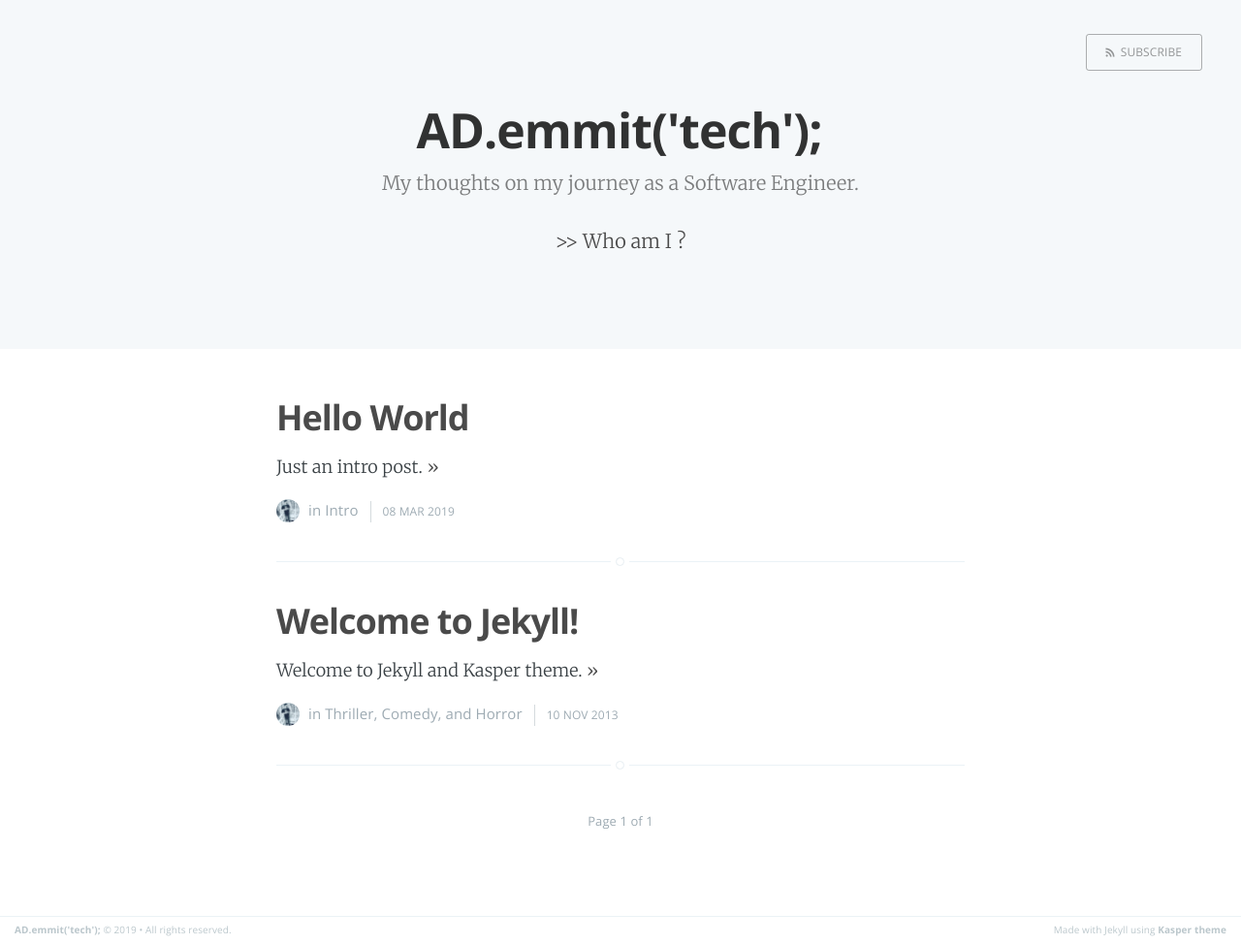
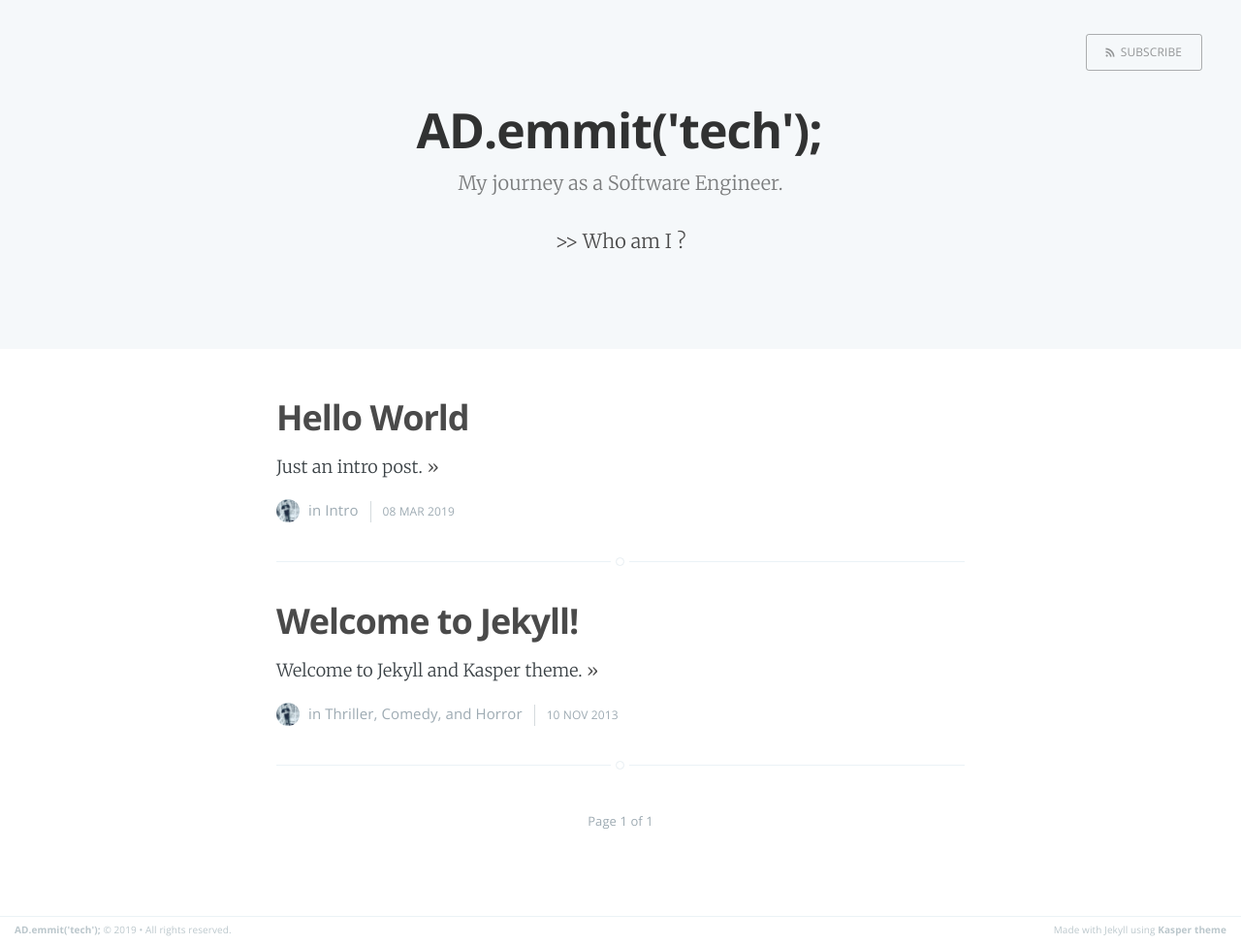
Before and after one commit to ashokdey/website, a Jekyll site: the page built from blog/index.html, in a window 1280 px wide. Shown: the whole page at 97% size. Built offline with Jekyll 4.4.1, drawn with Linux system fonts in a browser that asks for light colours; the list of posts is cut into pages by our own code.

Commit message:
--fix: blog description

```diff
--- a/blog/_config.yml
+++ b/blog/_config.yml
@@ -1,5 +1,5 @@
 name: AD.emmit('tech');
-description: My thoughts on my journey as a Software Engineer
+description: My journey as a Software Engineer
 meta_description: 'This is the personal blog area of Ashok Dey who is a software engineer and is working as Fullstack JavaScript Engineer since last 2 years. His primary tech stack consists of Node.js, MySQL, MongoDB, Redis, AWS, React.js & Redux'
 
 markdown: kramdown
--- a/blog/_layouts/default.html
+++ b/blog/_layouts/default.html
@@ -1,7 +1,7 @@
 <!DOCTYPE html>
 <html>
   <head>
-    <link href="../assets/images/favicon.png" rel="shorcut icon" />
+    <link href="/assets/images/favicon.png" rel="shorcut icon" />
 
     <meta http-equiv="Content-Type" content="text/html; charset=UTF-8" />
     <meta http-equiv="X-UA-Compatible" content="IE=edge,chrome=1" />
```
